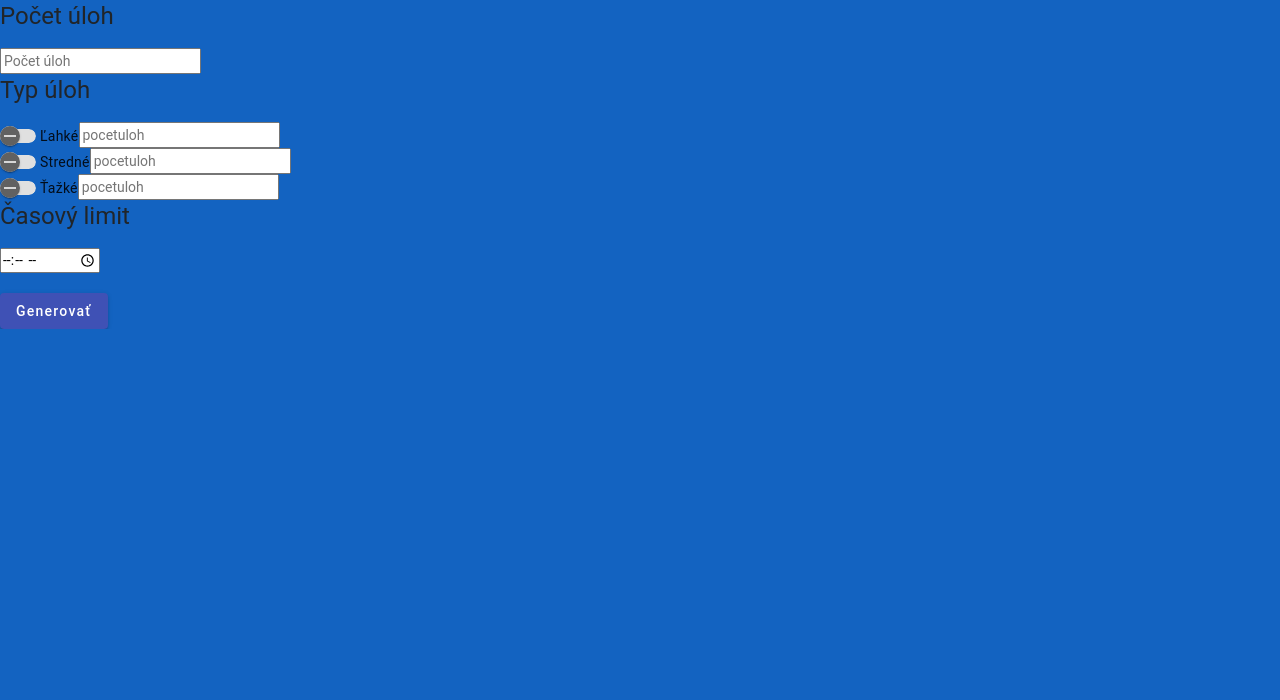
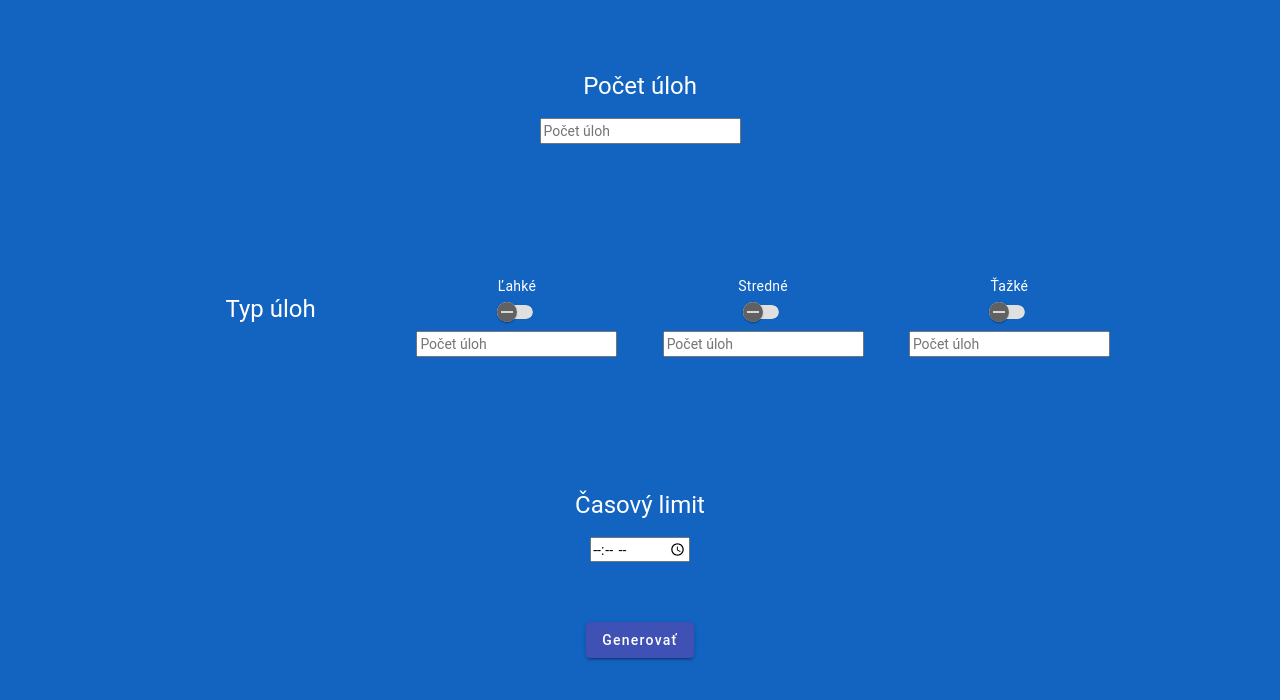
Before and after one commit to Shotgunxq/bp, an Angular app: page /menu in a window 1280 px wide. Both pictures are taken after a click on the button "Pisat test". Shown: the top 700 px of the page. Built offline with nearby package versions, Linux system fonts and the light colour scheme.

Commit message:
feat: pisanie testu starter design

```diff
--- a/package.json
+++ b/package.json
@@ -26,6 +26,7 @@
     "express": "^4.19.2",
     "ldapjs": "^3.0.7",
     "pg": "^8.11.5",
+    "prettier": "^3.2.5",
     "rxjs": "~7.8.0",
     "tslib": "^2.3.0",
     "zone.js": "~0.14.2"
--- a/src/app/pages/test-writing/test-writing.component.html
+++ b/src/app/pages/test-writing/test-writing.component.html
@@ -1,27 +1,70 @@
-<div >
+<div class="container">
+  <div class="section">
+    <!-- <mat-grid-list cols="2">
+      <mat-grid-tile> -->
     <h1 id="pocetuloh">Počet úloh</h1>
-        <input matInput type="number" placeholder="Počet úloh">
-    </div>
-<div>
-    <h1 id="typuloh">Typ úloh</h1>
-        <div>
-            <mat-slide-toggle>Ľahké</mat-slide-toggle>
-            <input type="number" name="" id="" placeholder="pocetuloh">
+    <!-- </mat-grid-tile>
+      <mat-grid-tile> -->
+    <input matInput type="number" placeholder="Počet úloh" />
+    <!-- </mat-grid-tile>
+    </mat-grid-list> -->
+  </div>
+
+  <div class="section">
+    <mat-grid-list cols="4">
+      <mat-grid-tile>
+        <h1 id="typuloh">Typ úloh</h1>
+      </mat-grid-tile>
+      <mat-grid-tile>
+        <div class="toggle-section">
+          <div class="toggle">
+            <span>Ľahké</span>
+            <mat-slide-toggle></mat-slide-toggle>
+          </div>
+          <div class="input">
+            <input type="number" name="" id="" placeholder="Počet úloh" />
+          </div>
         </div>
-        <div>
-            <mat-slide-toggle>Stredné</mat-slide-toggle>
-            <input type="number" name="" id="" placeholder="pocetuloh">
+      </mat-grid-tile>
+      <mat-grid-tile>
+        <div class="toggle-section">
+          <div class="toggle">
+            <span>Stredné</span>
+            <mat-slide-toggle></mat-slide-toggle>
+          </div>
+          <div class="input">
+            <input type="number" name="" id="" placeholder="Počet úloh" />
+          </div>
         </div>
-        <div>
-            <mat-slide-toggle>Ťažké</mat-slide-toggle>
-            <input type="number" name="" id="" placeholder="pocetuloh">
+      </mat-grid-tile>
+      <mat-grid-tile>
+        <div class="toggle-section">
+          <div class="toggle">
+            <span>Ťažké</span>
+            <mat-slide-toggle></mat-slide-toggle>
+          </div>
+          <div class="input">
+            <input type="number" name="" id="" placeholder="Počet úloh" />
+          </div>
         </div>
+      </mat-grid-tile>
+    </mat-grid-list>
+  </div>
+
+  <div class="section">
+    <!-- <mat-grid-list cols="2">
+      <mat-grid-tile> -->
+    <h1 id="casovylimit">Časový limit</h1>
+    <!-- </mat-grid-tile>
+      <mat-grid-tile> -->
+    <input matInput type="time" />
+    <!-- </mat-grid-tile>
+    </mat-grid-list> -->
+  </div>
+
+  <div class="section">
+    <button mat-raised-button color="primary" (click)="getData()">
+      Generovať
+    </button>
+  </div>
 </div>
-<div>
-    <h1 id="casovylimit">Časový limit</h1>
-    <input matInput type="time">
-</div>
-<div>
-    <br>
-    <button mat-raised-button color="primary" (click)="getData()" >Generovať</button>
-</div>
--- a/src/app/pages/test-writing/test-writing.component.scss
+++ b/src/app/pages/test-writing/test-writing.component.scss
@@ -1 +1,50 @@
-// @import '@angular/material/prebuilt-themes/deeppurple-amber.css';
+.container {
+  max-width: 80%;
+  margin: 0 auto;
+  padding: 20px;
+  max-height: 80%;
+}
+
+.section {
+  // display: flex;
+  flex-direction: column;
+  align-items: center;
+  justify-content: center;
+  text-align: center; /* Centers the text horizontally */
+  margin-top: 50px; /* Adjust the top margin as needed */
+}
+
+.toggle-section {
+  display: flex;
+  flex-direction: column;
+  align-items: center;
+}
+
+.toggle-section .toggle {
+  display: flex;
+  flex-direction: column;
+  align-items: center;
+}
+
+.toggle-section .toggle span {
+  margin-bottom: 5px; /* Adjust the spacing between the span and the toggle button */
+}
+
+.toggle-section .input {
+  margin-top: 10px; /* Adjust the spacing between the toggle button and the input */
+}
+
+button {
+  margin-top: 10px;
+}
+
+h1 {
+  color: white;
+}
+span {
+  color: white;
+}
+
+// mat-grid-tile {
+//   background-color: aqua;
+// }
```
Also changed, not shown: 2 other files (tests, documents, lock files or other folders).
